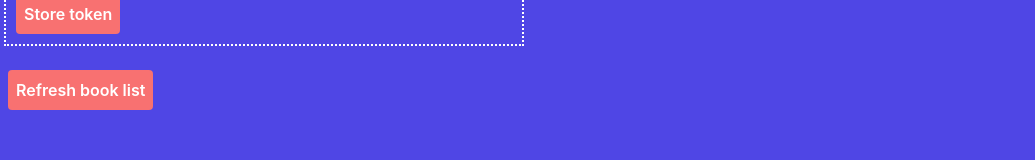
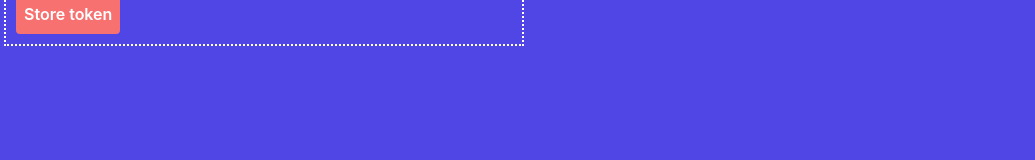
Before and after one commit to TedisAgolli/readwise-new-tab, a React (Create React App) app: page / in a window 1280 px wide. Shown: the part 128-288 px from the top of the page, without its empty margins (0-1035 px from the left). Built offline with nearby package versions, Linux system fonts and the light colour scheme.

Commit message:
Remove get book list

```diff
--- a/src/App.js
+++ b/src/App.js
@@ -106,12 +106,6 @@ function App() {
           </button>
         </form>
       )}
-      <button
-        className="bg-red-400 rounded p-2 text-white font-semibold ml-2 mt-5"
-        onClick={getBooks}
-      >
-        Refresh book list
-      </button>
       <div className="flex h-screen">
         <ReadwiseHighlight quoteAndCover={quoteAndCover} />
       </div>
```
Also changed, not shown: src/background.js (+0 -7 lines).
